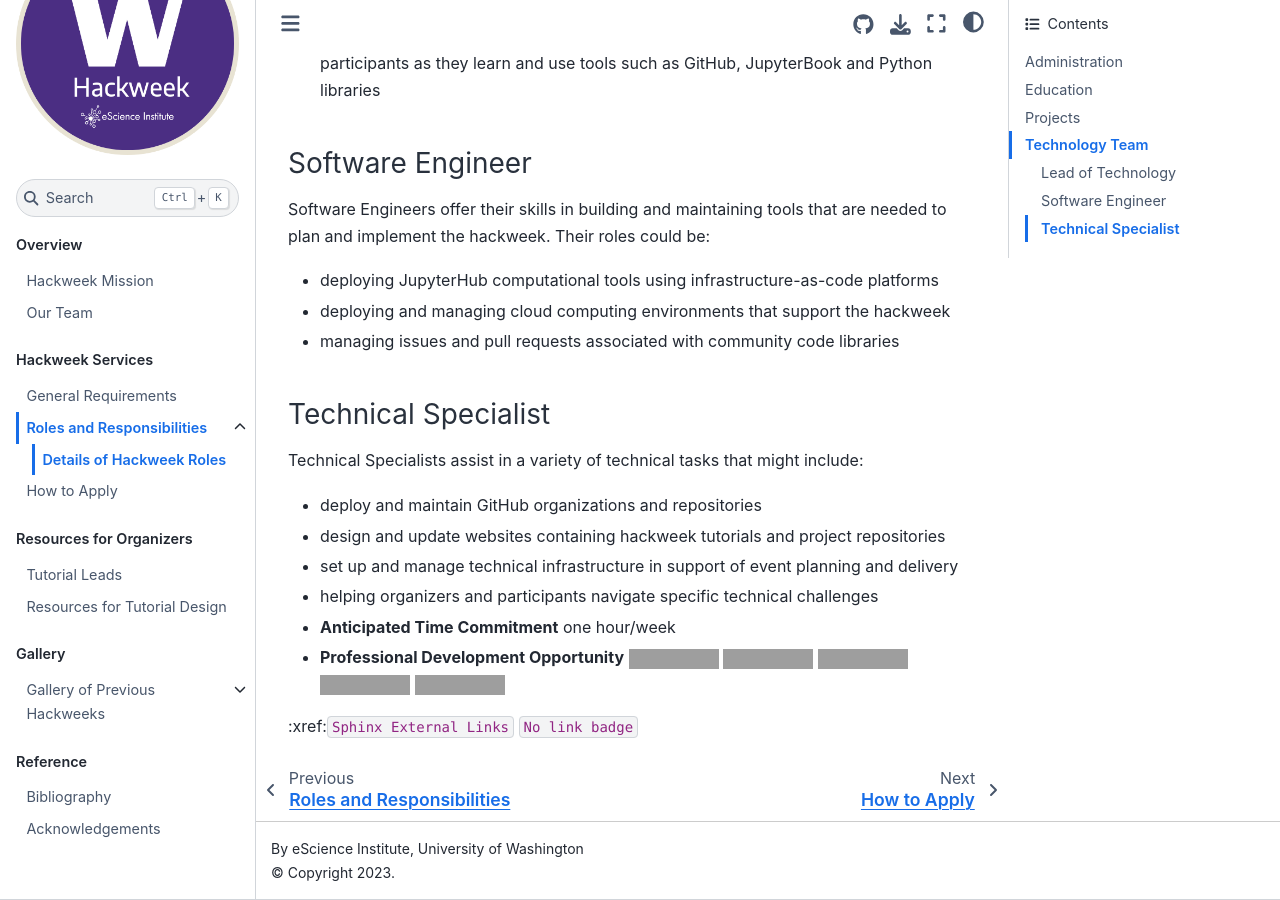
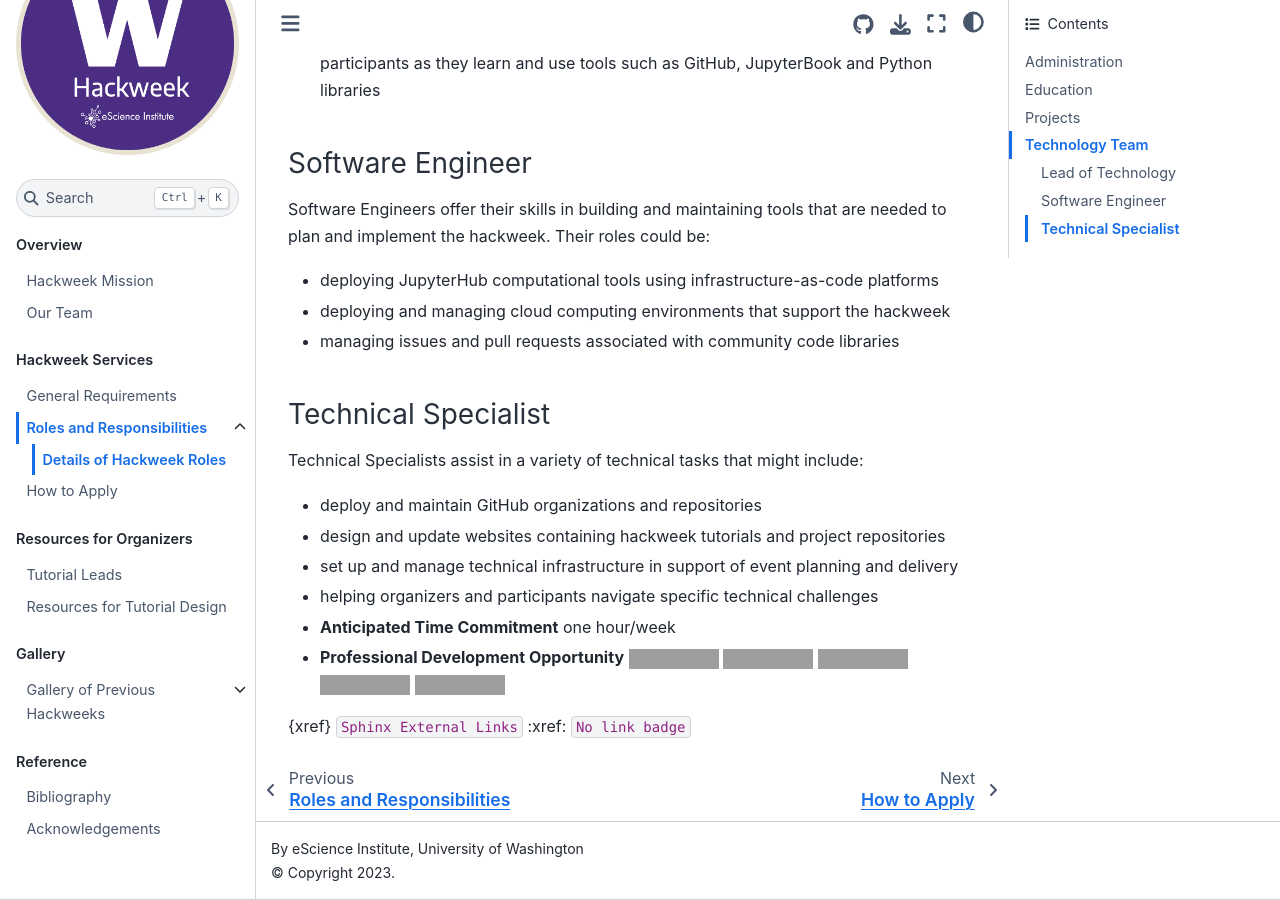
Before and after one commit to uwhackweek/hackweeks-as-a-service, a Jupyter Book: the page built from docs/services/roles-details.md, in a window 1280 px wide and 900 px high, scrolled down 5033 px. Built offline with Jupyter Book 1.0.4 settings and Sphinx 7.4.7 and the Sphinx Book theme 1.1.4, drawn with Linux system fonts in a browser that asks for light colours; cross-references to code outside the pages are shown as plain code; grey boxes are pictures that could not be loaded.

Commit message:
try more syntax changes

```diff
--- a/docs/links/nolink-badge.py
+++ b/docs/links/nolink-badge.py
@@ -1,7 +1,11 @@
 import link
 
-link_name = "Sphinx External Links"
-user_text = "External Links Extension"
-url = "http://www.sphinx-doc.org/en/stable/ext/extlinks.html"
+link_name = "No link badge"
+user_text = "get from input"
+color = "orange"
+badge_img_url = f"https://img.shields.io/static/v1?label=&message=web&nbsp;development&color={color}"
+dummy_url = "https://"
 
-link.xref_links.update({link_name: (user_text, url)})
+badge_url = "![label](" + badge_img_url + ")]"
+
+link.xref_links.update({link_name: (badge_url, dummy_url)})
--- a/docs/services/roles-details.md
+++ b/docs/services/roles-details.md
@@ -240,5 +240,5 @@ Technical Specialists assist in a variety of technical tasks that might include:
 [![infrastructure](https://img.shields.io/static/v1?label=&message=computing&nbsp;infrastructure&color=orange)](https://)
 [![web](https://img.shields.io/static/v1?label=&message=web&nbsp;development&color=orange)](https://)
 
-:xref:`Sphinx External Links`
-{xref}`No link badge`
+{xref} `Sphinx External Links`
+:xref: `No link badge`
```
